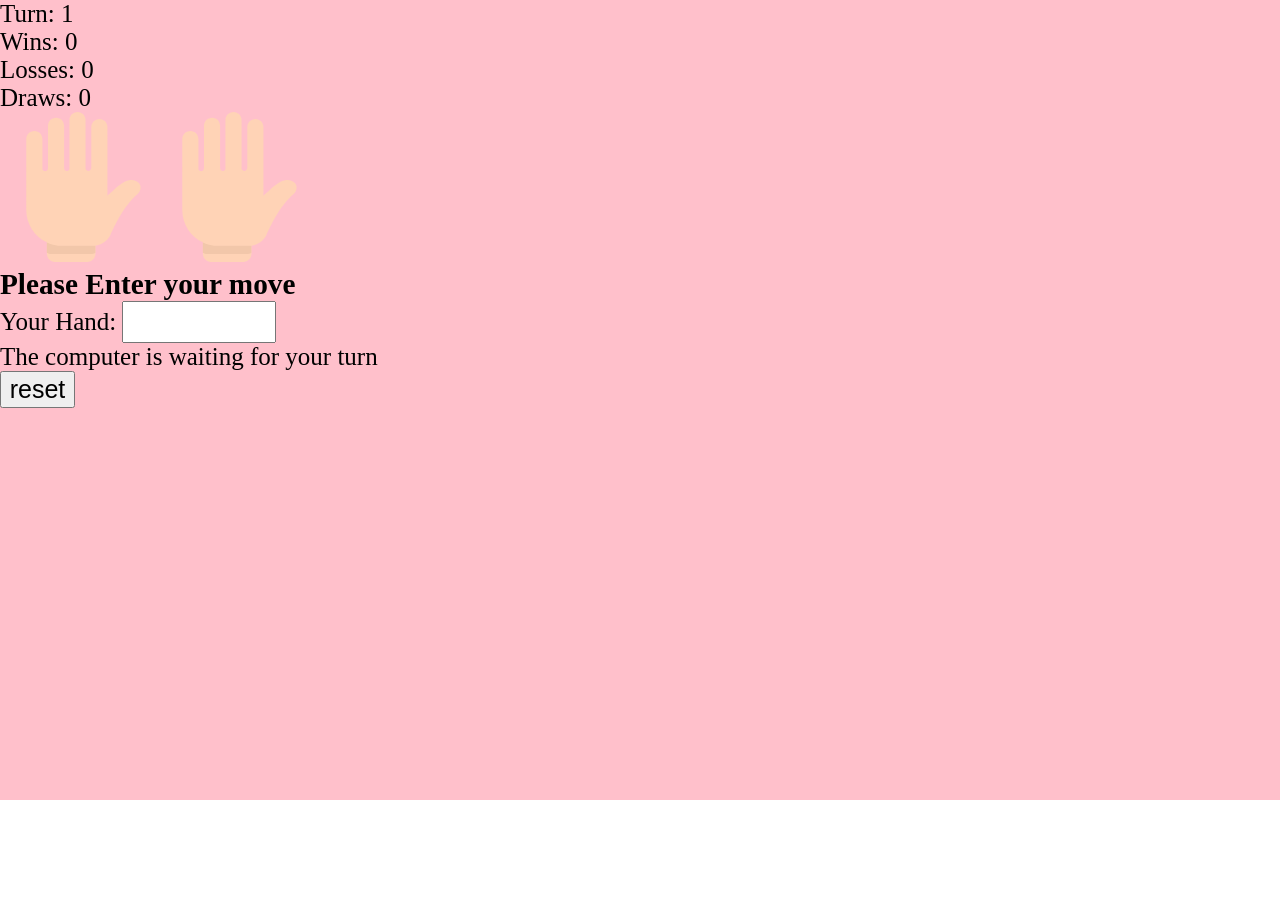
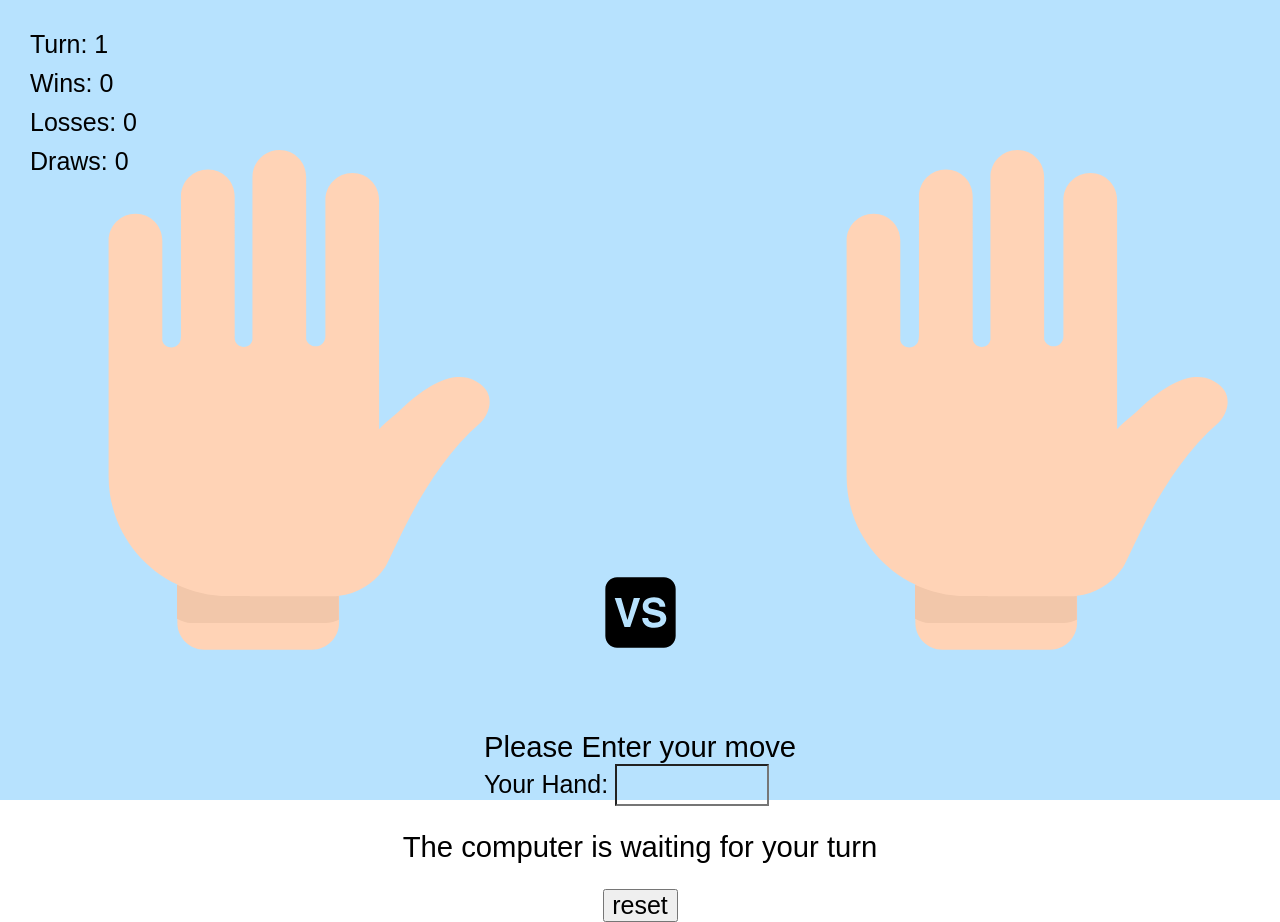
Before and after one commit to cperalt/Rock-Paper-Scissors, a plain HTML site: page index.html in a window 1280 px wide. Before the commit the page ends 800 px from the top, so only its background shows below. Drawn offline with Linux system fonts and the light colour scheme; a web font is replaced by a local one.

Commit message:
Completed styles and comments

```diff
--- a/index.html
+++ b/index.html
@@ -4,26 +4,31 @@
     <meta charset="UTF-8">
     <meta name="viewport" content="width=device-width, initial-scale=1.0">
     <script defer src="script.js"></script>
+    <link rel="preconnect" href="https://fonts.googleapis.com">
+    <link rel="preconnect" href="https://fonts.gstatic.com" crossorigin>
+    <link href="https://fonts.googleapis.com/css2?family=Jersey+15&display=swap" rel="stylesheet">
     <link rel="stylesheet" type="" href="styles.css">
     <title>Rock Paper Scissors</title>
 </head>
 <body>
     <div class="game_container">
         <div id="stats">
-            <div id="turn">Turn: 1</div>
-            <div id="wins">Wins: 0</div>
-            <div id="losses">Losses: 0</div>
-            <div id="draws">Draws: 0</div>
+            <h4 id="turn">Turn: 1</h4>
+            <h4 id="wins">Wins: 0</h4>
+            <h4 id="losses">Losses: 0</h4>
+            <h4 id="draws">Draws: 0</h4>
         </div>
         <div id="images">
             <img src="/SVGs/hand.svg" alt="Picture of a Hand" id="playerImg">
+            <img src="/SVGs/vs.svg" alt="Versus" id="versus">
             <img src="/SVGs/hand.svg" alt="Picture of a Hand" id="computerImg">
-        <h3>Please Enter your move</h3>
-        <div>
+        </div>
+        <div id="instructions">
+            <h3>Please Enter your move</h3>
             <label for="playerTurn">Your Hand:</label>
             <input type="text" name="playerHand" id="playerTurn" autocomplete="off">
         </div>
-        <div id="game-info">The computer is waiting for your turn</div>
+        <h3 id="game-info">The computer is waiting for your turn</h3>
         <input type="button" name="reset" value="reset" id="reset">
     </div>
 </body>
--- a/script.js
+++ b/script.js
@@ -1,4 +1,4 @@
-
+//Storing targeted html elements in variables
 let gameInfo = document.querySelector("#game-info");
 let playerTurn = document.querySelector("#playerTurn");
 let winsInfo = document.querySelector("#wins");
@@ -16,6 +16,7 @@ let losses = 0;
 let ties = 0;
 let computerHand;
 
+//Function to randomize computer hand picks, returns move
 const computerTurn = () => {
 
     //Array of possible moves
@@ -30,15 +31,26 @@ const computerTurn = () => {
 
 
 playerTurn.addEventListener("keydown", (event) => {
+
+    //Sets input value equal to what has been entered
     let playerValue = playerTurn.value;
+
+    //Converts input value to all lowercase letters so the inputs are not case sensitive
     playerValue = playerValue.toLowerCase();
 
+    //Execute the following upon pressing enter or return
     if(event.key === 'Enter') {
 
+        //Increase Turn count, update turn display info, execute computerTurn() and assign to computerHand, update Images
         turn++;
         turnInfo.innerText = `Turn: ${turn}`;
         computerHand = computerTurn();
+        playerImg.src = `/SVGs/${playerValue}.svg`;
+        computerImg.src = `/SVGs/${computerHand}.svg`;
 
+        //Conditonals that check playerValue and computerHand values to determine who wins, looses, or ties
+        //first if checks ties, next else if checks wins, next else if checks losses.
+        //Last else statement is for invalid inputs
         if (playerValue == computerHand) {
             ties++;
             gameInfo.innerText = `You chose ${playerValue} and the computer chose ${computerHand}. Its a Tie!`;
@@ -63,10 +75,14 @@ playerTurn.addEventListener("keydown", (event) => {
         } else {
             alert('Please Enter A Valid Response');
             turn--;
+            playerImg.src = `/SVGs/hand.svg`;
+            computerImg.src = `/SVGs/hand.svg`;
+            gameInfo.innerText = "Try again. The computer is waiting for your turn";
         }
     };
 });
 
+//Reset button clears stat values
 reset.addEventListener('click', () => {
     turn = 0;
     turnInfo.innerText = "Turn: 1";
--- a/styles.css
+++ b/styles.css
@@ -1,33 +1,103 @@
 * {
     margin: 0;
     padding: 0;
+    font-family: "Jersey 15", sans-serif;
+    font-weight: 400;
 }
 
 html {
-    font-size: 25px;
+    font-size: 24px;
+
+    @media only screen and (min-width: 481px) {
+        font-size: 25px;
+    }
 }
 
 .game_container {
     display: flex;
-    background-color: pink;
+    position: relative;
+    background-color: #b7e2fe;
     flex-direction: column;
     width: 100%;
     height: 100vh;
+    align-items: center;
 }
 
 img {
-    width: 6rem;
+    width: 7rem;
+
+    @media only screen and (min-width: 481px) {
+        width: 20rem;
+    }
+}
+
+#images {
+    margin-top: 12rem;
+
+    @media only screen and (min-width: 481px) {
+        margin-top: 6rem;
+    }
+}
+
+#stats {
+    position: absolute;
+    left: 1rem;
+    top: 1rem;
+}
+
+#stats > h4 {
+    padding: .2rem;
+}
+
+#playerImg {
+    margin-right: 0;
+
+    @media only screen and (min-width: 481px) {
+        margin-right: 3rem;
+    }
+}
+
+#computerImg {
+    margin-left: 0;
+
+    @media only screen and (min-width: 481px) {
+        margin-left: 3rem;
+    }
+}
+
+#versus {
+    width: 2rem;
+
+    @media only screen and (min-width: 481px) {
+        width: 3rem;
+    }
 }
 
 #playerTurn {
     width: 6rem;
     height: 1.5rem;
     font-size: 1rem;
+    text-align: center;
+    background-color: inherit;
 }
 
+#instructions {
+    margin-top: 5rem;
+    margin-bottom: 3rem;
+
+    @media only screen and (min-width: 481px) {
+        margin-top: 3rem;
+        margin-bottom: 1rem;
+    }
+}
+
+#game-info {
+    text-align: center;
+}
 
 #reset {
     width: 3rem;
     height: 1.5rem;
     font-size: 1rem;
+    margin-top: 1rem;
 }
```
Also changed, not shown: SVGs/paper.svg, SVGs/scissors.svg, SVGs/vs.svg (added).
